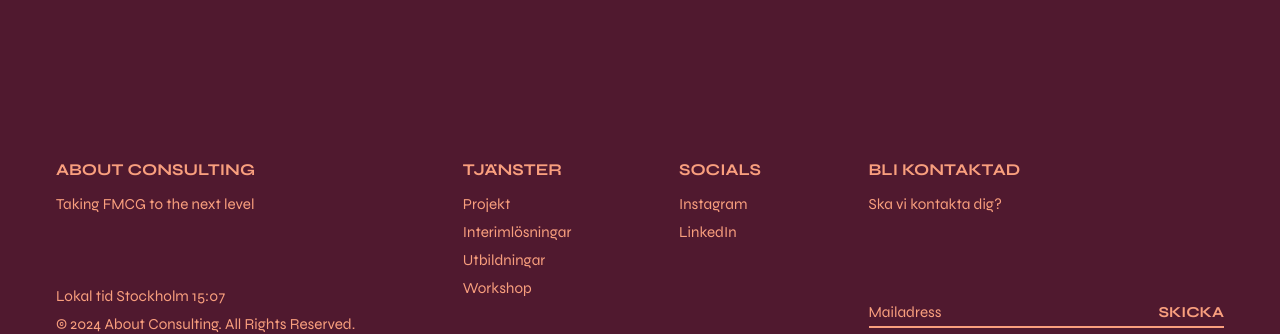
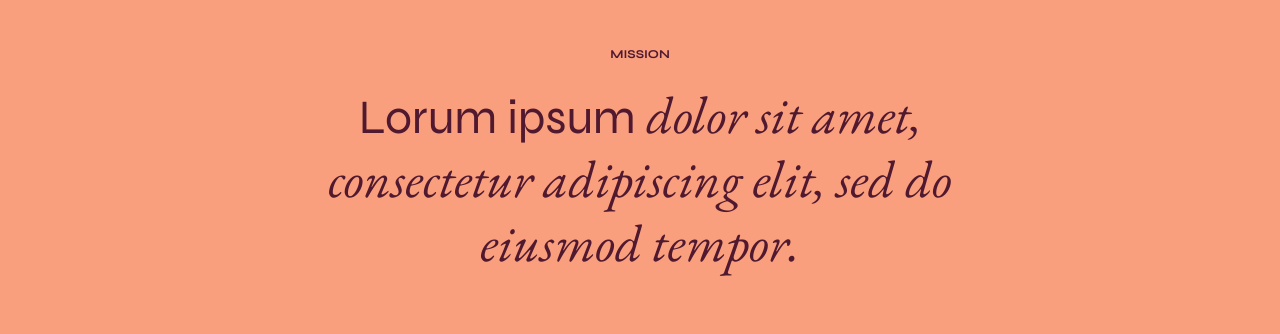
Before and after one commit to jennynguyenoberg/about-consulting, a Next.js app: page / in a window 1280 px wide. Shown: the part 2064-2398 px from the top of the page. Built offline with nearby package versions, Linux system fonts and the light colour scheme; a web font is replaced by a local one.

Commit message:
Add mission statement section

```diff
--- /dev/null
+++ b/src/app/components/MissionText/MissionText.tsx
@@ -0,0 +1,10 @@
+export default function MissionText() {
+  return (
+    <section className="py-40 px-72 bg-salmon-500 text-aubergine-500 text-center">
+      <h4>Mission</h4>
+      <p className="text-5xl mt-5">
+        Lorum ipsum<em> dolor sit amet, consectetur adipiscing elit, sed do eiusmod tempor.</em>
+      </p>
+    </section>
+  )
+}
--- a/src/app/page.tsx
+++ b/src/app/page.tsx
@@ -1,5 +1,6 @@
 import Hero from './components/Hero/Hero'
 import ImageCarousel from './components/ImageCarousel/ImageCarousel'
+import MissionText from './components/MissionText/MissionText'
 import USPs from './components/USPs/USPs'
 
 export default function Home() {
@@ -9,6 +10,7 @@
         <Hero />
         <USPs />
         <ImageCarousel />
+        <MissionText />
       </div>
     </main>
   )
```
